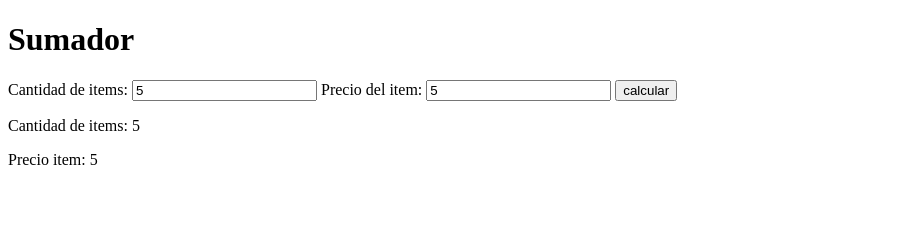
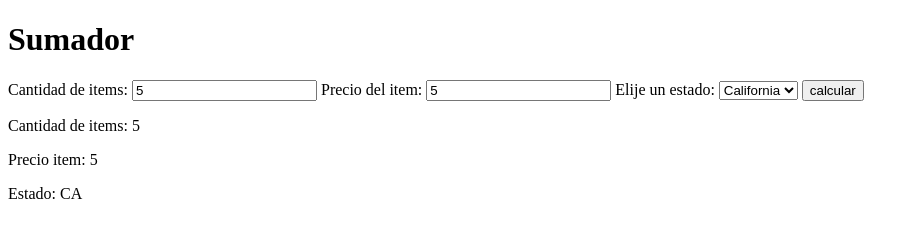
Before and after one commit to AlejoHuay/TDD_totalizador_ventas, a website built with Parcel: page index.html in a window 1280 px wide. Both pictures are taken after typing "5", "5" into the empty fields and a click on the input "calcular". Shown: the whole page, without its empty margins (0-919 px from the left). Built offline with nearby package versions, Linux system fonts and the light colour scheme.

Commit message:
feat: Ingreso y muestro Código de estado

```diff
--- a/index.html
+++ b/index.html
@@ -6,14 +6,27 @@
   <body>
     <h1>Sumador</h1>
     <form id="totalizar-form">
+
       <label for="cant-items">Cantidad de items:</label>
       <input type="number" id="cant-items" />
+
       <label for="precio-item">Precio del item:</label>
       <input type="number" id="precio-item" />
+
+      <label for="cbx-estados">Elije un estado:</label>
+      <select name="cbx-estados" id="cbx-estados">
+          <option value="CA">California</option>
+          <option value="TX">Texas</option>
+          <option value="AL">Alabama</option>
+          <option value="UT">Uhta</option>
+          <option value="NV">Nevada</option>
+      </select>
+
       <input type="submit" value="calcular" id="calcular-button" />
     </form>
     <div id="cant-div"></div>
     <div id="precio-div"></div>
+    <div id="estado-div"></div>
 
     <script type="module" src="./src/presenter.js"></script>
   </body>
--- a/src/presenter.js
+++ b/src/presenter.js
@@ -2,17 +2,24 @@ import totalizar from "./totalizador";
 
 const cantidadItems = document.querySelector("#cant-items");
 const precioItem = document.querySelector("#precio-item");
+const comboEstados = document.querySelector("#cbx-estados")
+
 const form = document.querySelector("#totalizar-form");
+
 const cantidadDiv = document.querySelector("#cant-div");
 const precioDiv = document.querySelector("#precio-div");
+const estadoDiv = document.querySelector("#estado-div");
 
 form.addEventListener("submit", (event) => {
   event.preventDefault();
 
   const cant = Number.parseInt(cantidadItems.value);
   const precio = Number.parseInt(precioItem.value);
-  const ventas = new totalizar(cant,precio);
+  const estado = comboEstados.value;
+
+  const ventas = new totalizar(cant, precio, estado);
 
   cantidadDiv.innerHTML = "<p>Cantidad de items: " + ventas.showCantItems() + "</p>";
   precioDiv.innerHTML = "<p>Precio item: " + ventas.showPrizeItem() + "</p>";
+  estadoDiv.innerHTML = "<p>Estado: " + ventas.showStateCode() + "</p>";
 });
--- a/src/totalizador.js
+++ b/src/totalizador.js
@@ -1,7 +1,9 @@
 class totalizar{
-  constructor(cant,precio){
+  constructor(cant, precio, estado){
     this.cantItems = cant;
     this.precioItem = precio;
+    this.codEstado = estado
+
   }
   showCantItems(){
     return this.cantItems;
@@ -9,7 +11,9 @@ class totalizar{
   showPrizeItem(){
     return this.precioItem;
   }
-
+  showStateCode(){
+    return this.codEstado;
+  }
 }
 
 export default totalizar;
```
Also changed, not shown: script/commit-history.json (+21 -2 lines), src/totalizador.spec.js (+5 -0 lines).
